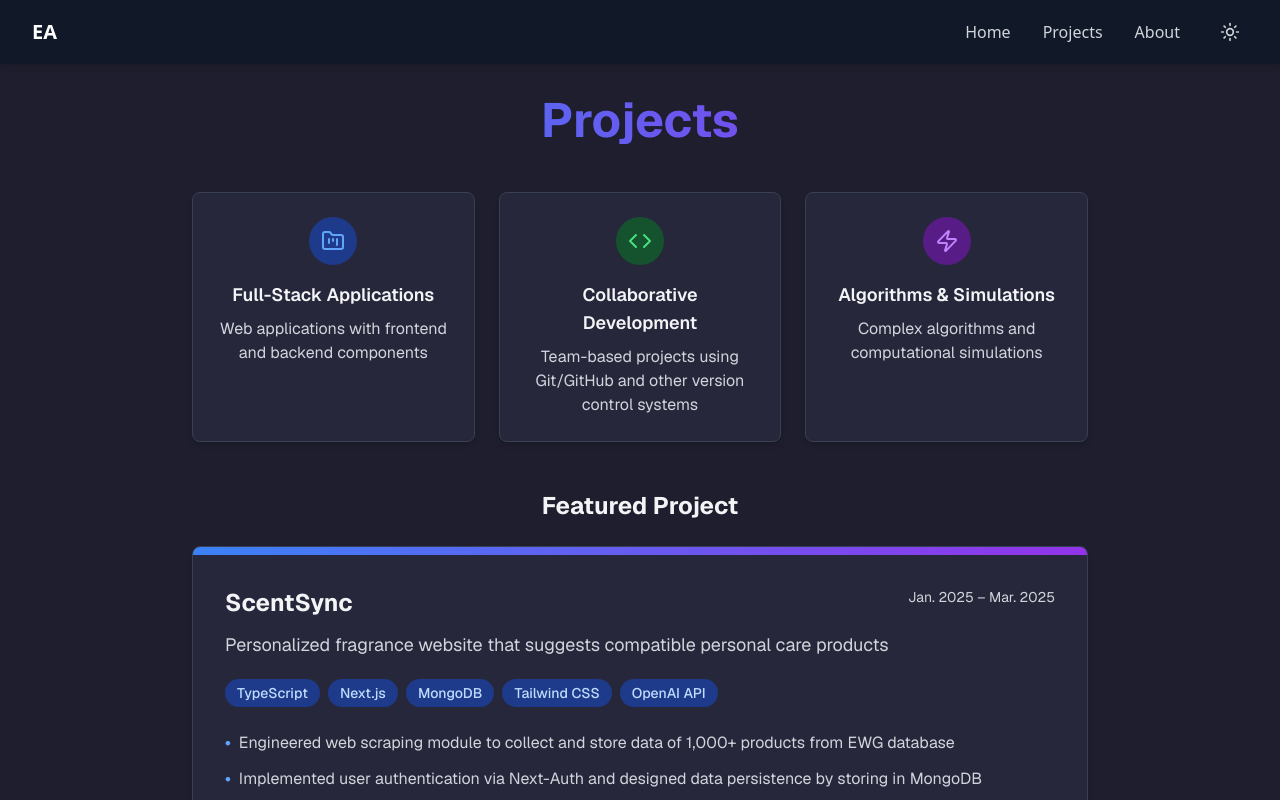
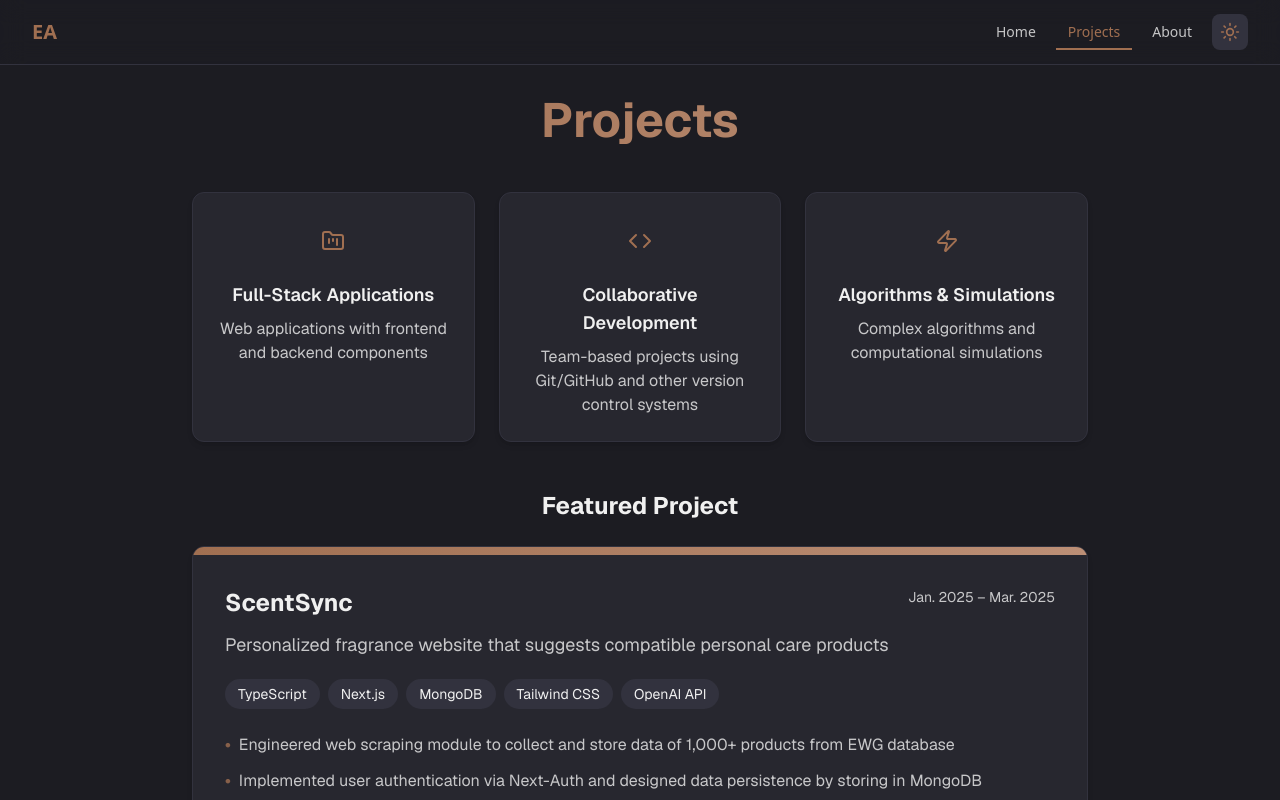
Before and after one commit to EsawAdhana/portfolio, a Next.js app: page /projects in a window 1280 px wide. Shown: the top 800 px of the page. Built offline with nearby package versions, Linux system fonts and the light colour scheme.

Commit message:
Fixed readme

```diff
--- a/app/components/Navbar.tsx
+++ b/app/components/Navbar.tsx
@@ -3,38 +3,45 @@
 import Link from 'next/link';
 import { Sun, Moon } from 'lucide-react';
 import { useTheme } from '@/app/context/ThemeContext';
+import { usePathname } from 'next/navigation';
 
 const Navbar = () => {
   const { theme, toggleTheme } = useTheme();
+  const pathname = usePathname();
+
+  const isActive = (path: string) => {
+    return pathname === path;
+  };
 
   return (
-    <nav className="fixed top-0 w-full bg-white dark:bg-gray-900 shadow-md z-50">
+    <nav className="fixed top-0 w-full z-50 backdrop-blur-md bg-[color:var(--background)]/80 dark:bg-[color:var(--background)]/80 border-b border-[color:var(--card-accent)] dark:border-[color:var(--card-accent)]">
       <div className="max-w-7xl mx-auto px-4 sm:px-6 lg:px-8">
         <div className="flex justify-between h-16">
           <div className="flex items-center">
-            <Link href="/" className="text-xl font-bold text-gray-800 dark:text-white">
-              EA
+            <Link href="/" className="relative text-xl font-bold theme-accent">
+              <span className="relative z-10">EA</span>
+              <span className="absolute -bottom-1 left-0 w-full h-2 bg-[color:var(--accent-light)]/30 dark:bg-[color:var(--accent-light)]/20 rounded-sm"></span>
             </Link>
           </div>
 
-          <div className="flex items-center space-x-8">
-            <Link href="/" className="text-gray-600 dark:text-gray-300 hover:text-gray-900 dark:hover:text-white">
+          <div className="flex items-center space-x-1 md:space-x-2">
+            <NavLink href="/" active={isActive('/')}>
               Home
-            </Link>
-            <Link href="/projects" className="text-gray-600 dark:text-gray-300 hover:text-gray-900 dark:hover:text-white">
+            </NavLink>
+            <NavLink href="/projects" active={isActive('/projects')}>
               Projects
-            </Link>
-            <Link href="/about" className="text-gray-600 dark:text-gray-300 hover:text-gray-900 dark:hover:text-white">
+            </NavLink>
+            <NavLink href="/about" active={isActive('/about')}>
               About
-            </Link>
+            </NavLink>
             <button
               onClick={toggleTheme}
-              className="p-2 rounded-lg hover:bg-gray-100 dark:hover:bg-gray-800 transition-colors"
+              className="ml-3 p-2 rounded-lg bg-[color:var(--card-accent)] dark:bg-[color:var(--card-accent)] hover:bg-[color:var(--accent-light)]/30 dark:hover:bg-[color:var(--accent-light)]/20 transition-colors"
               aria-label={theme === 'dark' ? 'Switch to light mode' : 'Switch to dark mode'}
             >
               {theme === 'dark' ?
-                <Sun className="w-5 h-5 text-gray-300" /> :
-                <Moon className="w-5 h-5 text-gray-600" />
+                <Sun className="w-5 h-5 text-[color:var(--accent)]" /> :
+                <Moon className="w-5 h-5 text-[color:var(--accent)]" />
               }
             </button>
           </div>
@@ -44,4 +51,19 @@ const Navbar = () => {
   );
 };
 
+const NavLink = ({ href, active, children }: { href: string, active: boolean, children: React.ReactNode }) => {
+  return (
+    <Link
+      href={href}
+      className={`relative px-3 py-2 rounded-md text-sm font-medium transition-all ${
+        active
+          ? 'text-[color:var(--accent)] after:absolute after:bottom-0 after:left-0 after:h-0.5 after:w-full after:bg-[color:var(--accent)]'
+          : 'text-[color:var(--foreground)] hover:text-[color:var(--accent)] opacity-80'
+      }`}
+    >
+      {children}
+    </Link>
+  );
+};
+
 export default Navbar;
--- a/app/globals.css
+++ b/app/globals.css
@@ -3,30 +3,46 @@
 @tailwind utilities;
 
 :root {
-  --background: #f5f5f7;
-  --foreground: #333333;
+  --background: #f3f0ee;
+  --foreground: #2a2a2a;
   --card-bg: #ffffff;
+  --card-accent: #e6e1dd;
   --input-bg: #ffffff;
-  --input-border: #e2e8f0;
-  --button-bg: linear-gradient(to right, #3b82f6, #8b5cf6);
-  --button-hover: linear-gradient(to right, #2563eb, #7c3aed);
-  --card-shadow: 0 4px 6px -1px rgba(0, 0, 0, 0.1), 0 2px 4px -1px rgba(0, 0, 0, 0.06);
+  --input-border: #dfd8d3;
+  --accent: #cb997e;
+  --accent-light: #ddbea9;
+  --button-bg: linear-gradient(135deg, #cb997e, #a5a58d);
+  --button-hover: linear-gradient(135deg, #b7876f, #90907c);
+  --card-shadow: 0 8px 16px -4px rgba(0, 0, 0, 0.05), 0 4px 6px -2px rgba(0, 0, 0, 0.03);
 }
 
 .dark {
-  --background: #1e1e2e;
-  --foreground: #e0e0e0;
-  --card-bg: #27273c;
-  --input-bg: #1f2937;
-  --input-border: #374151;
-  --button-bg: linear-gradient(to right, #4f46e5, #7e22ce);
-  --button-hover: linear-gradient(to right, #4338ca, #6d28d9);
-  --card-shadow: 0 4px 6px -1px rgba(0, 0, 0, 0.5), 0 2px 4px -1px rgba(0, 0, 0, 0.06);
+  --background: #1c1c22;
+  --foreground: #f0f0f0;
+  --card-bg: #27272f;
+  --card-accent: #32323e;
+  --input-bg: #2a2a32;
+  --input-border: #3a3a46;
+  --accent: #a06f51;
+  --accent-light: #bc8f76;
+  --button-bg: linear-gradient(135deg, #a06f51, #6b705c);
+  --button-hover: linear-gradient(135deg, #8c613e, #5d6250);
+  --card-shadow: 0 8px 16px -4px rgba(0, 0, 0, 0.2), 0 4px 6px -2px rgba(0, 0, 0, 0.1);
 }
 
 body {
   color: var(--foreground);
   background: var(--background);
+  background-image:
+    radial-gradient(at 70% 20%, rgba(203, 153, 126, 0.07) 0px, transparent 50%),
+    radial-gradient(at 30% 80%, rgba(165, 165, 141, 0.07) 0px, transparent 50%);
+  overflow-x: hidden;
+}
+
+.dark body {
+  background-image:
+    radial-gradient(at 70% 20%, rgba(160, 111, 81, 0.1) 0px, transparent 50%),
+    radial-gradient(at 30% 80%, rgba(107, 112, 92, 0.1) 0px, transparent 50%);
 }
 
 /* Font variables for the Geist fonts */
@@ -41,28 +57,63 @@ body {
 /* Custom classes for theme consistency */
 @layer components {
   .theme-card {
-    @apply bg-white dark:bg-[#27273c] rounded-lg shadow-md;
+    @apply relative bg-[color:var(--card-bg)] dark:bg-[color:var(--card-bg)] rounded-xl shadow-md border border-[color:var(--card-accent)] dark:border-[color:var(--card-accent)] overflow-hidden;
+    transition: transform 0.3s ease, box-shadow 0.3s ease;
+  }
+
+  .theme-card::before {
+    content: '';
+    position: absolute;
+    top: 0;
+    left: 0;
+    right: 0;
+    height: 4px;
+    background: linear-gradient(90deg, var(--accent), var(--accent-light));
+    opacity: 0;
+    transition: opacity 0.3s ease;
+  }
+
+  .theme-card:hover::before {
+    opacity: 1;
+  }
+
+  .theme-card:hover {
+    transform: translateY(-5px);
+    box-shadow: var(--card-shadow);
   }
 
   .theme-bg {
-    @apply bg-gray-50 dark:bg-[#1e1e2e];
+    @apply bg-[color:var(--background)] dark:bg-[color:var(--background)];
   }
 
   .theme-text {
-    @apply text-gray-800 dark:text-gray-100;
+    @apply text-[color:var(--foreground)] dark:text-[color:var(--foreground)];
   }
 
   .theme-text-secondary {
-    @apply text-gray-600 dark:text-gray-300;
+    @apply text-[color:var(--foreground)] dark:text-[color:var(--foreground)] opacity-80;
+  }
+
+  .theme-accent {
+    @apply text-[color:var(--accent)] dark:text-[color:var(--accent)];
   }
 
   /* Form element styling */
   .form-input {
-    @apply w-full px-4 py-3 bg-white dark:bg-gray-800 border border-gray-300 dark:border-gray-600 rounded-lg focus:outline-none focus:ring-2 focus:ring-blue-500 dark:focus:ring-blue-400 focus:border-transparent transition-colors;
+    @apply w-full px-4 py-3 bg-[color:var(--input-bg)] dark:bg-[color:var(--input-bg)] border border-[color:var(--input-border)] dark:border-[color:var(--input-border)] rounded-lg focus:outline-none focus:ring-2 focus:ring-[color:var(--accent)] dark:focus:ring-[color:var(--accent)] focus:border-transparent transition-colors;
   }
 
   .btn-primary {
-    @apply px-6 py-3 bg-gradient-to-r from-blue-600 to-purple-600 hover:from-blue-700 hover:to-purple-700 text-white rounded-lg font-medium transition-all;
+    @apply px-6 py-3 bg-[image:var(--button-bg)] hover:bg-[image:var(--button-hover)] text-white rounded-lg font-medium transition-all;
+  }
+
+  /* Skill tag styling */
+  .skill-tag {
+    @apply px-3 py-1 bg-[color:var(--card-accent)] dark:bg-[color:var(--card-accent)] text-[color:var(--foreground)] dark:text-[color:var(--foreground)] text-opacity-90 dark:text-opacity-90 rounded-full text-sm border border-transparent transition-all;
+  }
+
+  .skill-tag:hover {
+    @apply border-[color:var(--accent)] dark:border-[color:var(--accent)];
   }
 
   /* Animation classes */
@@ -81,27 +132,15 @@ body {
 }
 
 ::-webkit-scrollbar-track {
-  background: #f1f1f1;
+  background: var(--card-accent);
   border-radius: 10px;
 }
 
-.dark ::-webkit-scrollbar-track {
-  background: #2d2d3a;
-}
-
 ::-webkit-scrollbar-thumb {
-  background: #c0c0c0;
+  background: var(--accent-light);
   border-radius: 10px;
 }
 
-.dark ::-webkit-scrollbar-thumb {
-  background: #4e4e5c;
+::-webkit-scrollbar-thumb:hover {
+  background: var(--accent);
 }
-
-::-webkit-scrollbar-thumb:hover {
-  background: #a0a0a0;
-}
-
-.dark ::-webkit-scrollbar-thumb:hover {
-  background: #5e5e6e;
-}
--- a/app/projects/page.tsx
+++ b/app/projects/page.tsx
@@ -62,7 +62,11 @@ export default function Projects() {
   useTheme();
 
   return (
-    <main className="min-h-screen pt-24 px-4 theme-bg pb-16 font-geist">
+    <main className="min-h-screen pt-24 px-4 theme-bg pb-16 font-geist relative overflow-hidden">
+      {/* Decorative elements */}
+      <div className="absolute top-40 right-0 w-64 h-64 bg-gradient-radial from-[color:var(--accent-light)]/10 to-transparent opacity-70 blur-2xl rounded-full pointer-events-none"></div>
+      <div className="absolute bottom-40 left-0 w-64 h-64 bg-gradient-radial from-[color:var(--accent)]/10 to-transparent opacity-70 blur-2xl rounded-full pointer-events-none"></div>
+
       <div className="max-w-4xl mx-auto">
         <motion.div
           initial={{ opacity: 0, y: -20 }}
@@ -70,7 +74,7 @@ export default function Projects() {
           transition={{ duration: 0.6 }}
           className="mb-12 text-center"
         >
-          <h1 className="text-5xl font-bold mb-4 bg-clip-text text-transparent bg-gradient-to-r from-blue-500 to-purple-600">Projects</h1>
+          <h1 className="text-5xl font-bold mb-4 bg-clip-text text-transparent bg-gradient-to-r from-[color:var(--accent)] to-[color:var(--accent-light)]">Projects</h1>
         </motion.div>
 
         {/* Project Categories */}
@@ -80,25 +84,25 @@ export default function Projects() {
           transition={{ duration: 0.6, delay: 0.2 }}
           className="grid grid-cols-1 md:grid-cols-3 gap-6 mb-12"
         >
-          <div className="theme-card p-6 flex flex-col items-center text-center border border-gray-200 dark:border-gray-700 hover:shadow-lg transition-shadow duration-300">
-            <div className="h-12 w-12 rounded-full bg-blue-100 dark:bg-blue-900 flex items-center justify-center mb-4">
-              <FolderKanban className="text-blue-600 dark:text-blue-400" size={24} />
+          <div className="theme-card p-6 flex flex-col items-center text-center">
+            <div className="h-12 w-12 rounded-full bg-[color:var(--accent)]/20 flex items-center justify-center mb-4">
+              <FolderKanban className="text-[color:var(--accent)]" size={24} />
             </div>
             <h3 className="text-lg font-semibold theme-text mb-2">Full-Stack Applications</h3>
             <p className="theme-text-secondary">Web applications with frontend and backend components</p>
           </div>
 
-          <div className="theme-card p-6 flex flex-col items-center text-center border border-gray-200 dark:border-gray-700 hover:shadow-lg transition-shadow duration-300">
-            <div className="h-12 w-12 rounded-full bg-green-100 dark:bg-green-900 flex items-center justify-center mb-4">
-              <Code className="text-green-600 dark:text-green-400" size={24} />
+          <div className="theme-card p-6 flex flex-col items-center text-center">
+            <div className="h-12 w-12 rounded-full bg-[color:var(--accent)]/20 flex items-center justify-center mb-4">
+              <Code className="text-[color:var(--accent)]" size={24} />
             </div>
             <h3 className="text-lg font-semibold theme-text mb-2">Collaborative Development</h3>
             <p className="theme-text-secondary">Team-based projects using Git/GitHub and other version control systems</p>
           </div>
 
-          <div className="theme-card p-6 flex flex-col items-center text-center border border-gray-200 dark:border-gray-700 hover:shadow-lg transition-shadow duration-300">
-            <div className="h-12 w-12 rounded-full bg-purple-100 dark:bg-purple-900 flex items-center justify-center mb-4">
-              <Zap className="text-purple-600 dark:text-purple-400" size={24} />
+          <div className="theme-card p-6 flex flex-col items-center text-center">
+            <div className="h-12 w-12 rounded-full bg-[color:var(--accent)]/20 flex items-center justify-center mb-4">
+              <Zap className="text-[color:var(--accent)]" size={24} />
             </div>
             <h3 className="text-lg font-semibold theme-text mb-2">Algorithms & Simulations</h3>
             <p className="theme-text-secondary">Complex algorithms and computational simulations</p>
@@ -113,8 +117,8 @@ export default function Projects() {
           className="mb-12"
         >
           <h2 className="text-2xl font-bold mb-6 theme-text text-center">Featured Project</h2>
-          <div className="theme-card overflow-hidden border border-gray-200 dark:border-gray-700 hover:shadow-xl transition-shadow duration-300">
-            <div className="bg-gradient-to-r from-blue-500 to-purple-600 h-2"></div>
+          <div className="theme-card overflow-hidden">
+            <div className="bg-gradient-to-r from-[color:var(--accent)] to-[color:var(--accent-light)] h-2"></div>
             <div className="p-8">
               <div className="flex justify-between items-start">
                 <h2 className="text-2xl font-bold theme-text">{projects[0].title}</h2>
@@ -127,7 +131,7 @@ export default function Projects() {
                 {projects[0].technologies.map((tech, techIndex) => (
                   <span
                     key={techIndex}
-                    className="px-3 py-1 bg-blue-100 dark:bg-blue-900 text-blue-800 dark:text-blue-200 rounded-full text-sm font-medium"
+                    className="skill-tag"
                   >
                     {tech}
                   </span>
@@ -137,7 +141,7 @@ export default function Projects() {
               <div className="space-y-3">
                 {projects[0].points.map((point, pointIndex) => (
                   <p key={pointIndex} className="theme-text-secondary flex items-start">
-                    <span className="text-blue-500 dark:text-blue-400 mr-2 font-bold">•</span>
+                    <span className="text-[color:var(--accent)] mr-2 font-bold">•</span>
                     <span>{point}</span>
                   </p>
                 ))}
@@ -147,7 +151,7 @@ export default function Projects() {
                     href={projects[0].link}
                     target="_blank"
                     rel="noopener noreferrer"
-                    className="inline-flex items-center gap-2 mt-6 px-5 py-2.5 bg-gradient-to-r from-blue-600 to-purple-600 hover:from-blue-700 hover:to-purple-700 text-white rounded-md transition-colors font-medium"
+                    className="inline-flex items-center gap-2 mt-6 px-5 py-2.5 bg-[image:var(--button-bg)] hover:bg-[image:var(--button-hover)] text-white rounded-md transition-colors font-medium"
                   >
                     View Project
                     <ExternalLink size={18} />
--- a/tailwind.config.ts
+++ b/tailwind.config.ts
@@ -10,30 +10,58 @@ const config: Config = {
   theme: {
     extend: {
       colors: {
-        // Light mode colors
-        'light-bg': '#ffffff',
-        'light-card': '#ffffff',
-        'light-text': '#171717',
-        'light-text-secondary': '#4b5563',
-
-        // Dark mode colors
-        'dark-bg': '#0a0a1e',
-        'dark-card': '#1a1a2e',
-        'dark-text': '#ffffff',
-        'dark-text-secondary': '#9ca3af',
+        // Warm earthy palette
+        'terra': {
+          50: '#f9f5f2',
+          100: '#f3eae4',
+          200: '#e6d5c9',
+          300: '#ddbea9',
+          400: '#cb997e',
+          500: '#a06f51',
+          600: '#8c613e',
+          700: '#6f4d31',
+          800: '#553c28',
+          900: '#3d2c1e',
+        },
+        'sage': {
+          50: '#f5f5f0',
+          100: '#e9eae2',
+          200: '#d4d6c7',
+          300: '#b8bba5',
+          400: '#a5a58d',
+          500: '#83866f',
+          600: '#6b705c',
+          700: '#555944',
+          800: '#3f4131',
+          900: '#2b2c21',
+        },
       },
       boxShadow: {
-        'card': '0 4px 6px -1px rgba(0, 0, 0, 0.1), 0 2px 4px -1px rgba(0, 0, 0, 0.06)',
-        'card-dark': '0 4px 6px -1px rgba(0, 0, 0, 0.25), 0 2px 4px -1px rgba(0, 0, 0, 0.2)',
+        'soft': '0 4px 12px -2px rgba(0, 0, 0, 0.06), 0 2px 6px -1px rgba(0, 0, 0, 0.04)',
+        'medium': '0 8px 16px -4px rgba(0, 0, 0, 0.1), 0 4px 8px -2px rgba(0, 0, 0, 0.06)',
+        'strong': '0 12px 24px -6px rgba(0, 0, 0, 0.12), 0 6px 12px -3px rgba(0, 0, 0, 0.08)',
       },
       animation: {
         'fade-in': 'fadeIn 0.5s ease-in-out',
+        'slide-up': 'slideUp 0.5s ease-out',
+        'pulse-subtle': 'pulseSubtle 6s ease-in-out infinite',
       },
       keyframes: {
         fadeIn: {
           '0%': { opacity: '0' },
           '100%': { opacity: '1' },
         },
+        slideUp: {
+          '0%': { transform: 'translateY(20px)', opacity: '0' },
+          '100%': { transform: 'translateY(0)', opacity: '1' },
+        },
+        pulseSubtle: {
+          '0%, 100%': { opacity: '1' },
+          '50%': { opacity: '0.8' },
+        },
+      },
+      backgroundImage: {
+        'gradient-radial': 'radial-gradient(var(--tw-gradient-stops))',
       },
     },
   },
```
Also changed, not shown: app/about/page.tsx (+32 -22 lines), app/components/ProjectCard.tsx (+5 -5 lines), app/page.tsx (+28 -9 lines), 1 other file (tests, documents, lock files or other folders).
